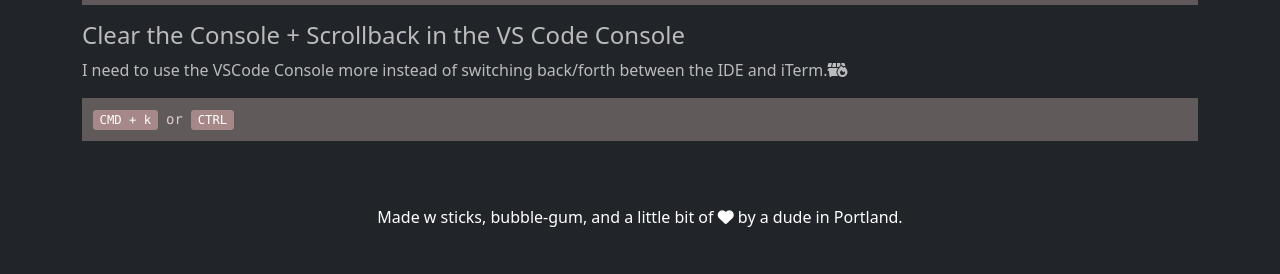
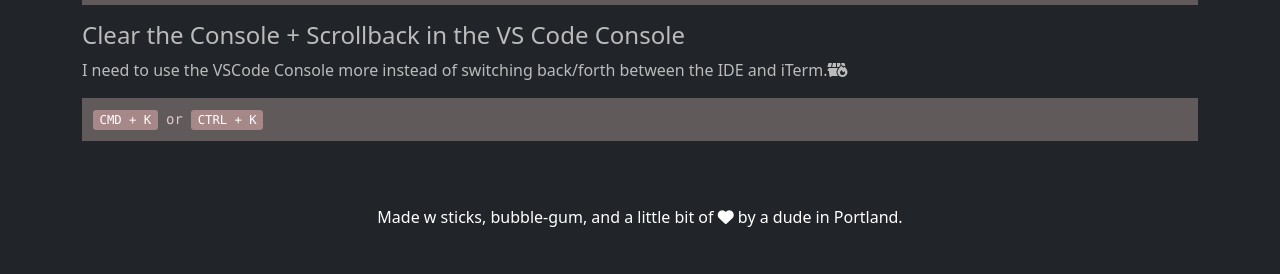
Before and after one commit to rayterrill/tacticalnerdery.com.old, a Jekyll site: the page built from snippets.md, in a window 1280 px wide. Shown: the part 795-1069 px from the top of the page. Built offline with Jekyll 4.4.1, drawn with Linux system fonts in a browser that asks for light colours; nearby versions of some CDN libraries.

```diff
--- a/snippets.md
+++ b/snippets.md
@@ -36,5 +36,5 @@ kubectl get po --all-namespaces | grep Terminating | awk '{print $2 " " $1}' | x
 #### Clear the Console + Scrollback in the VS Code Console
 I need to use the VSCode Console more instead of switching back/forth between the IDE and iTerm.<i class="fa-solid fa-dumpster-fire"></i>
 <pre class="code">
-<kbd>CMD + k</kbd> or <kbd>CTRL</kbd>
+<kbd>CMD + K</kbd> or <kbd>CTRL + K</kbd>
 </pre>
```
